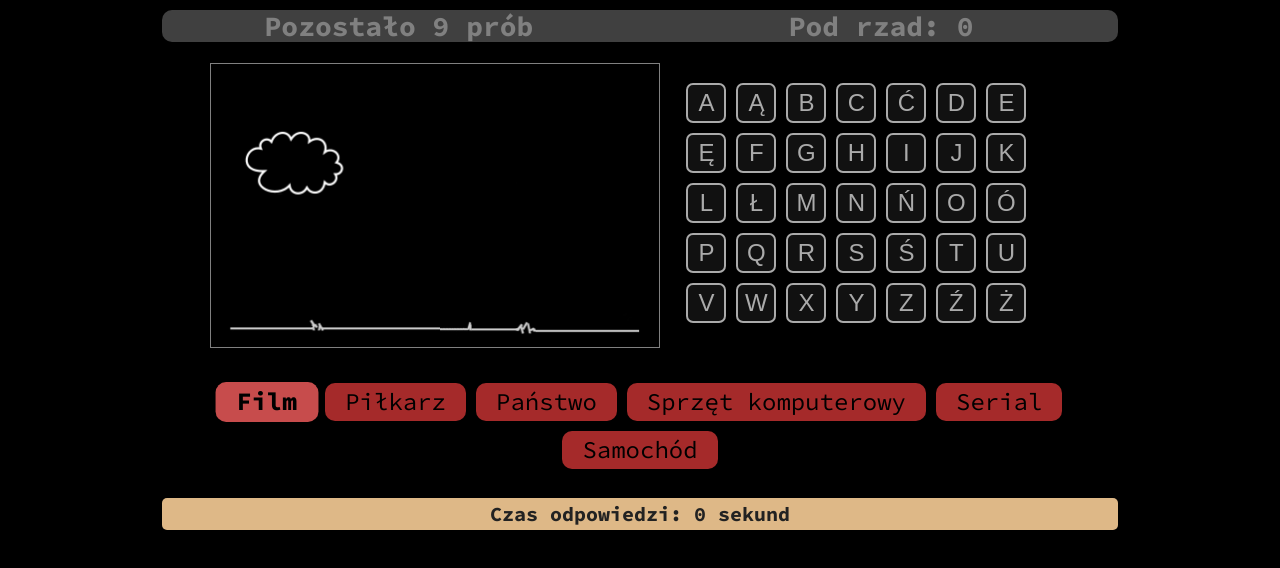
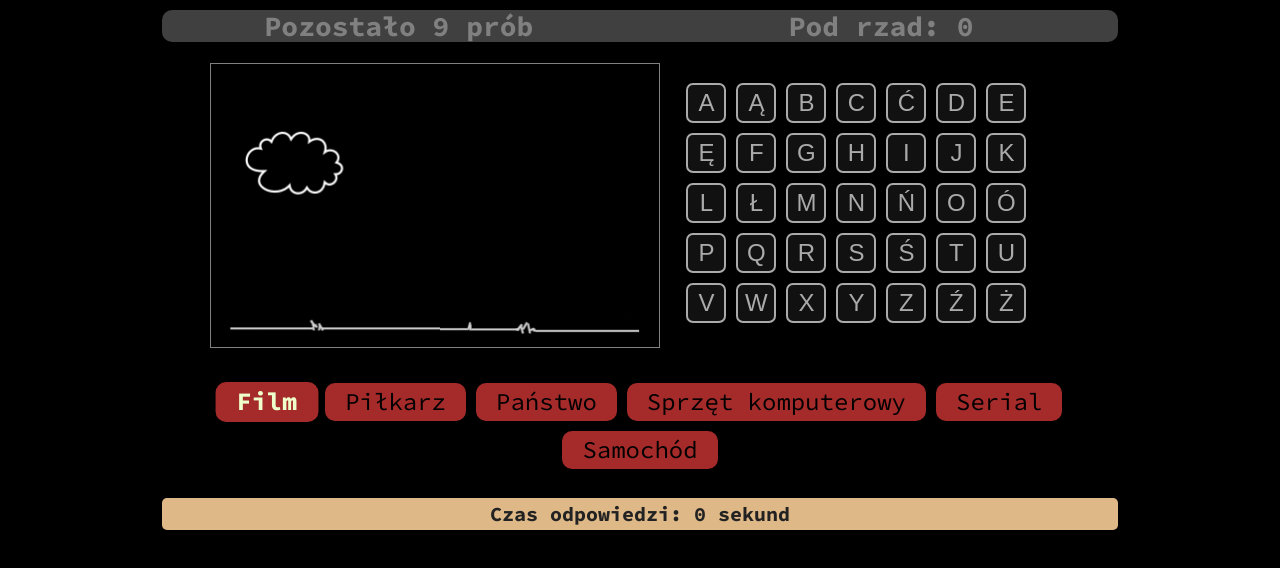
Before and after one commit to leisik/Hangman, a plain HTML site: page index.html in a window 1280 px wide. In both pictures the pointer is over the element "Film". Shown: the part 142-710 px from the top of the page. Drawn offline with nearby package versions, Linux system fonts and the light colour scheme.

Commit message:
change style of category buttons

```diff
--- a/style.css
+++ b/style.css
@@ -229,6 +229,7 @@ input[type=button]:focus{
 }
 .powtorka:hover{
     color: white;
+    transform: scale(1.05);
 }
 #correct-answer{
     text-transform: uppercase;
@@ -268,9 +269,9 @@ input[type=button]:focus{
     text-align: center;
 }
 .kategoria:hover {
-    background-color: #c74c4c;
     transform: scale(1.05);
     font-weight: 600;
+    color: #eeffcc;
 
 }
 
```
